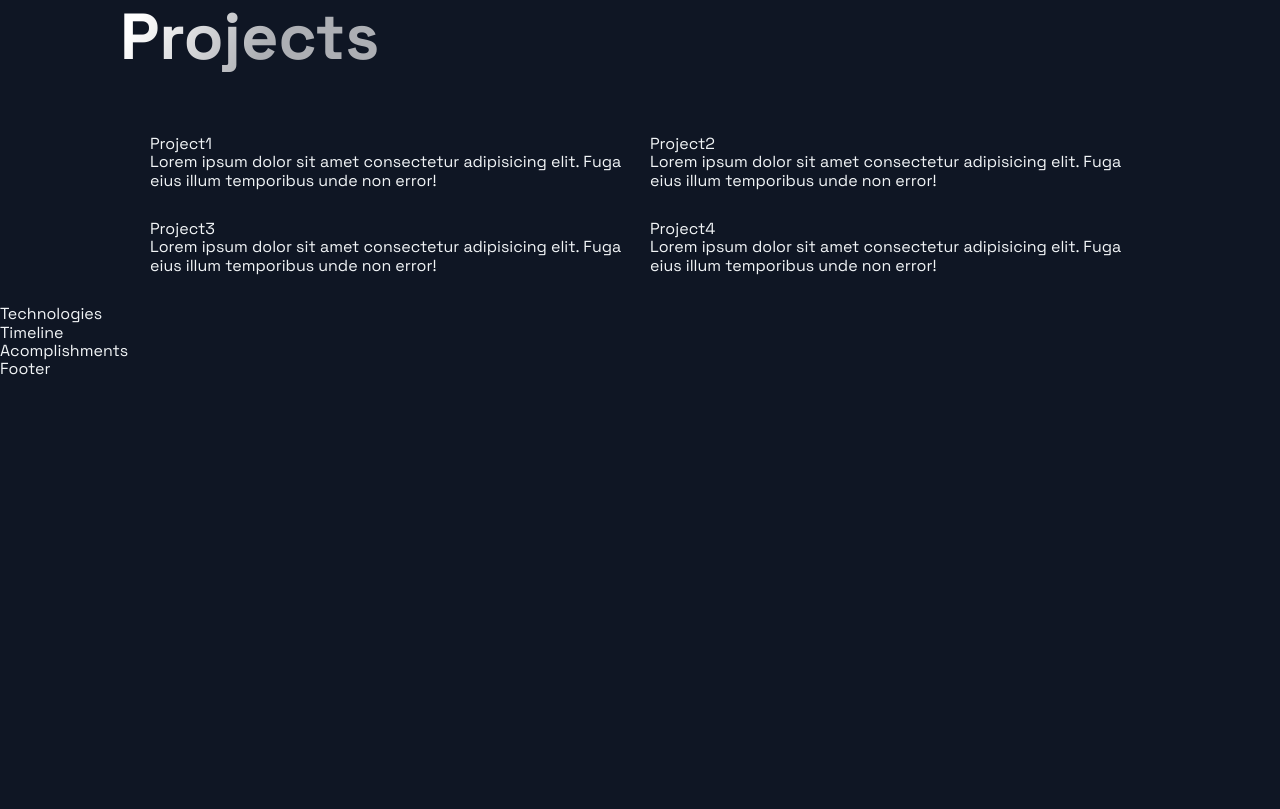
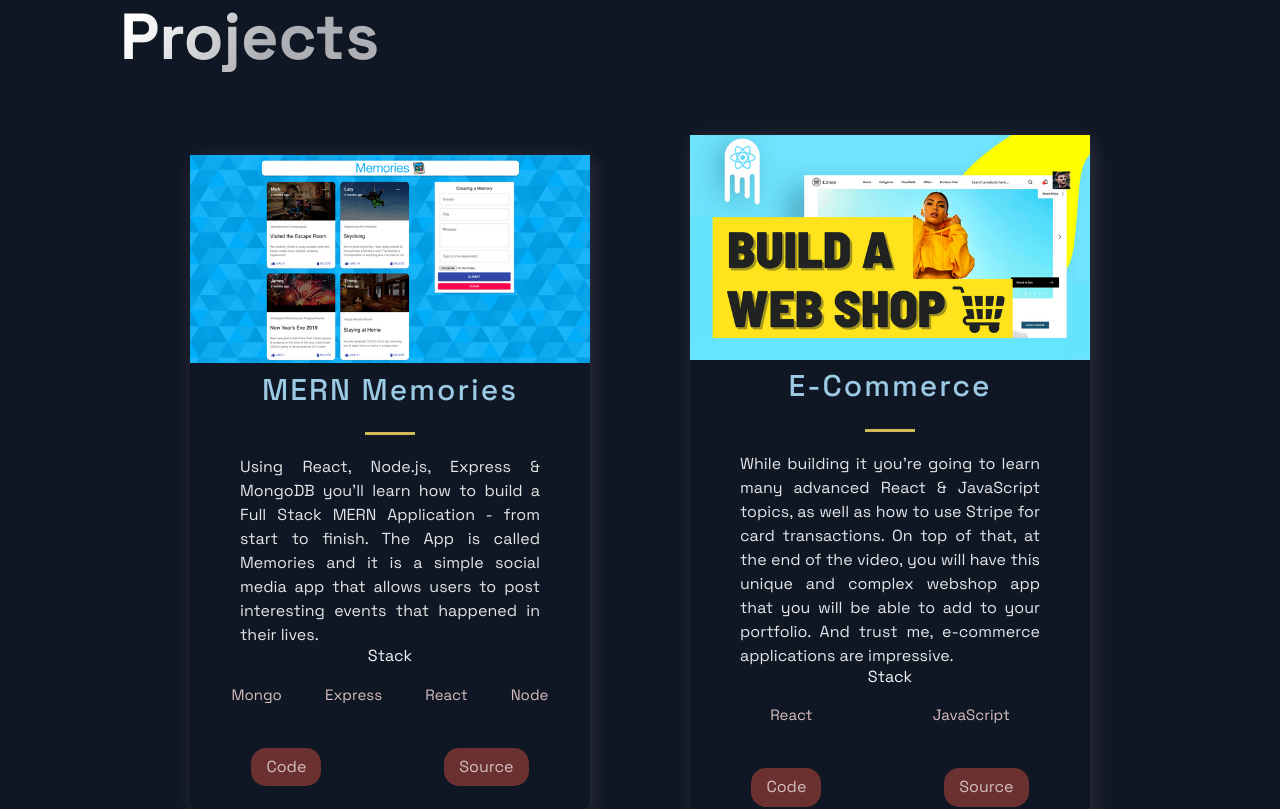
Before and after one commit to smirnovsky/Portfolio, a Next.js app: page / in a window 1280 px wide. Shown: the part 700-1509 px from the top of the page. Before the commit the page ends 1079 px from the top, so only its background shows below. Built offline with nearby package versions, Linux system fonts and the light colour scheme.

Commit message:
finish Header and Projects sections

```diff
--- a/src/components/Projects/Projects.js
+++ b/src/components/Projects/Projects.js
@@ -9,29 +9,27 @@ const Projects = () => (
     <SectionDivider />
     <SectionTitle main>Projects</SectionTitle>
     <GridContainer>
-      {[
-        {
-          title: 'Project1',
-          description: 'Lorem ipsum dolor sit amet consectetur adipisicing elit. Fuga eius illum temporibus unde non error!'
-        },
-        {
-          title: 'Project2',
-          description: 'Lorem ipsum dolor sit amet consectetur adipisicing elit. Fuga eius illum temporibus unde non error!'
-        },
-        {
-          title: 'Project3',
-          description: 'Lorem ipsum dolor sit amet consectetur adipisicing elit. Fuga eius illum temporibus unde non error!'
-        },
-        {
-          title: 'Project4',
-          description: 'Lorem ipsum dolor sit amet consectetur adipisicing elit. Fuga eius illum temporibus unde non error!'
-        },
-      ].map((project) => (
-        <div>
-          {project.title}
-          <br />
-          {project.description}
-        </div>
+      {projects.map(({ id, image, title, description, tags, source, visit }) => (
+        <BlogCard key={id}>
+          <Img src={image}/>
+          <TitleContent>
+            <HeaderThree title>{title}</HeaderThree>
+            <Hr />
+          </TitleContent>
+          <CardInfo>{description}</CardInfo>
+          <div>
+            <TitleContent>Stack</TitleContent>
+            <TagList>
+              {tags.map((tag, i) => (
+                <Tag key={i} >{tag}</Tag>
+              ))}
+            </TagList>
+          </div>
+          <UtilityList>
+            <ExternalLinks href={visit}>Code</ExternalLinks>
+            <ExternalLinks href={source}>Source</ExternalLinks>
+          </UtilityList>
+        </BlogCard>
       ))}
     </GridContainer>
   </Section>
```
